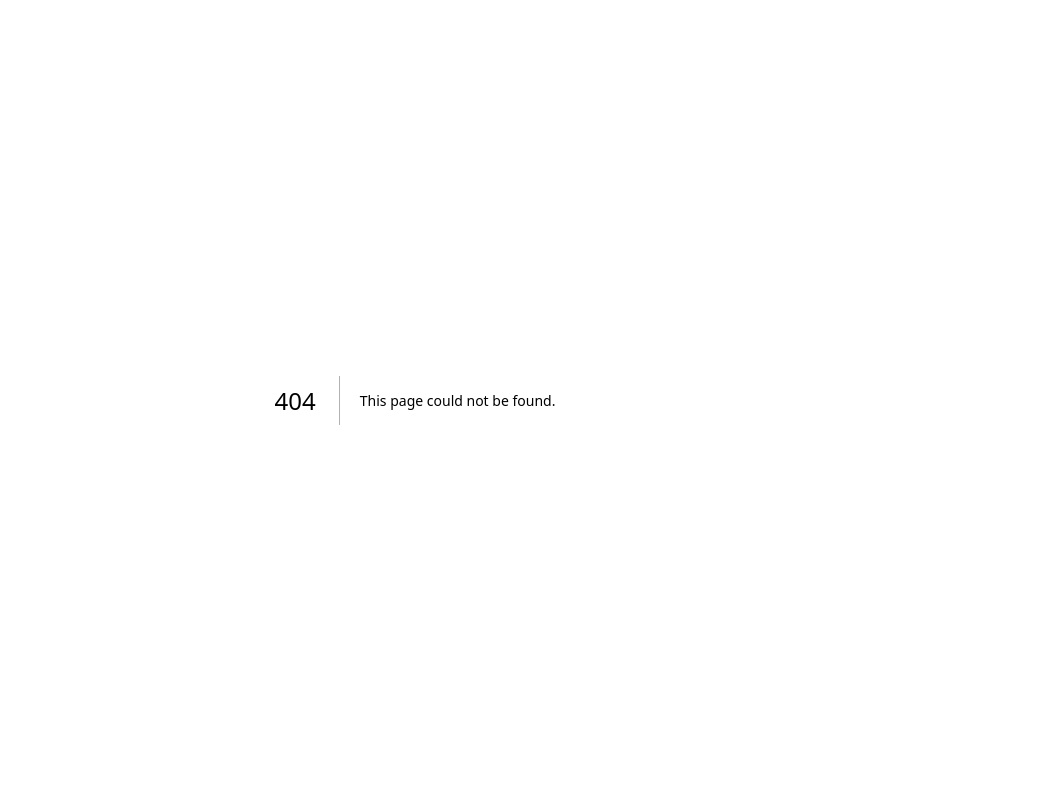
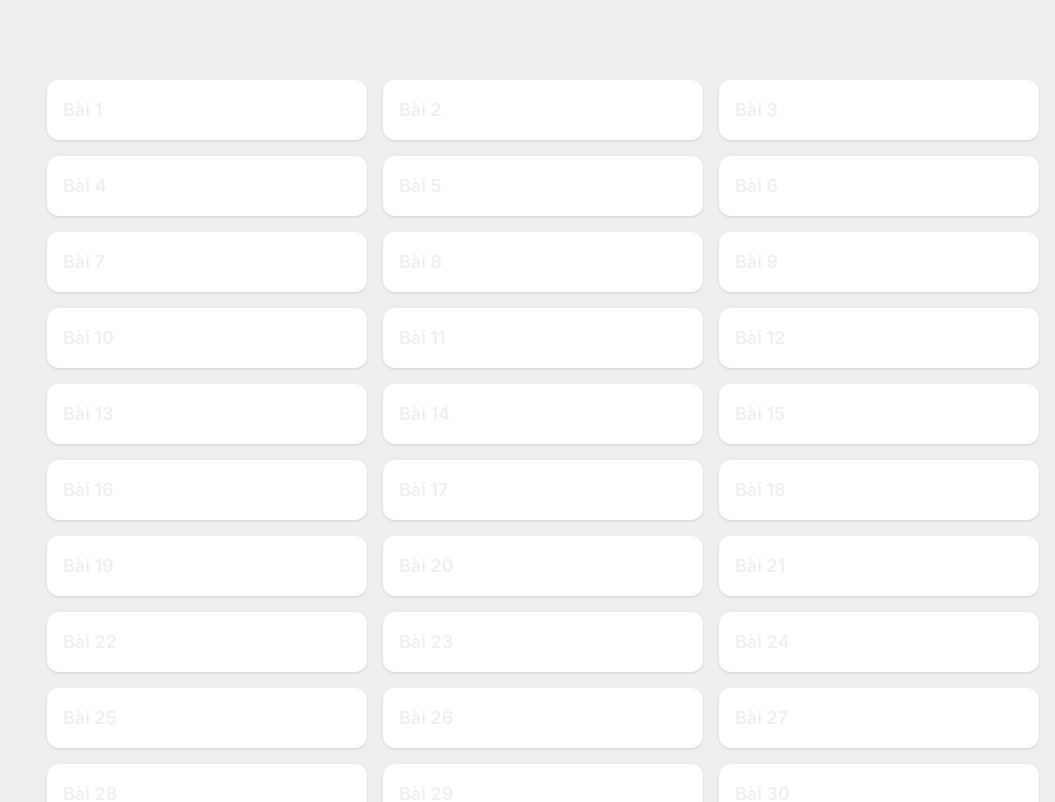
Before and after one commit to MinhLee102/Learn2Nihon, a Next.js app in the folder frontend/: page /vocabulary in a window 1280 px wide. Before the commit this address had no page. Shown: the top 802 px of the page, without its empty margins (225-1280 px from the left). Built offline with nearby package versions, Linux system fonts and the light colour scheme.

Commit message:
[SCRUM 29] Nối FE và API

```diff
--- a/frontend/src/app/home/page.tsx
+++ b/frontend/src/app/home/page.tsx
@@ -1,7 +1,4 @@
 import '../../styles/globals.css';
-// import Header from "../../components/Header";
-// import Navigation from "../../components/navigation";
-// import Link from "next/link";
 
 export default function Home() {
 
--- /dev/null
+++ b/frontend/src/app/vocabulary/[lesson]/page.tsx
@@ -0,0 +1,63 @@
+'use client';
+
+import { useParams } from 'next/navigation';
+import React, { useEffect, useState } from 'react';
+
+interface Vocabulary {
+  id: number;
+  word: string;
+  description: string | null;
+  meaning: string;
+  pronunciation: string;
+}
+
+export default function LessonPage() {
+  const { lesson } = useParams(); // lesson là số trang
+  const [vocabularies, setVocabularies] = useState<Vocabulary[]>([]);
+  const [loading, setLoading] = useState(true);
+
+  useEffect(() => {
+    if (!lesson) return;
+
+    const fetchVocabularies = async () => {
+      try {
+        setLoading(true);
+        const res = await fetch(`/api/page/${lesson}?limit=10`);
+        const data = await res.json();
+        setVocabularies(data);
+      } catch (err) {
+        console.error('Lỗi khi fetch vocabularies:', err);
+      } finally {
+        setLoading(false);
+      }
+    };
+
+    fetchVocabularies();
+  }, [lesson]);
+
+  return (
+    <div className="p-4 pt-20">
+      <h1 className="text-2xl font-bold mb-4">Bài học số {lesson}</h1>
+
+      {loading ? (
+        <p>Đang tải...</p>
+      ) : (
+        <ul className="space-y-4">
+          {vocabularies.map((vocab) => (
+            <li
+              key={vocab.id}
+              className="p-4 bg-white rounded-xl shadow hover:bg-blue-50 transition"
+            >
+              <h2 className="text-xl font-semibold">{vocab.word}</h2>
+              <p className="text-gray-700 italic">{vocab.pronunciation}</p>
+              <p className="text-gray-900">{vocab.meaning}</p>
+              {vocab.description && (
+                <p className="text-sm text-gray-500 mt-1">{vocab.description}</p>
+              )}
+            </li>
+          ))}
+        </ul>
+      )}
+    </div>
+  );
+}
--- /dev/null
+++ b/frontend/src/app/vocabulary/page.tsx
@@ -0,0 +1,34 @@
+'use client';
+
+import React from 'react';
+import { useLayout } from '@/context/LayoutContext';
+import Link from 'next/link';
+
+export default function Vocabulary() {
+  const { isSidebarExtended } = useLayout();
+
+  const lessons = Array.from({ length: 50 }, (_, i) => i + 1);
+
+  return (
+    <main
+      className={`flex-1 p-4 pt-20
+        transition-all duration-300 ease-in-out
+        ${isSidebarExtended ? 'md:ml-64' : 'md:ml-20'}
+        overflow-y-auto
+      `}
+      style={{ minHeight: 'calc(100vh - 4rem)' }}
+    >
+      <div className="grid grid-cols-1 sm:grid-cols-2 md:grid-cols-3 gap-4">
+        {lessons.map((lesson) => (
+          <Link
+            href={`/vocabulary/${lesson}`} //Bài số mấy
+            key={lesson}
+            className="block bg-white shadow rounded-xl p-4 hover:bg-blue-100 transition"
+          >
+            <h2 className="text-lg font-semibold">Bài {lesson}</h2>
+          </Link>
+        ))}
+      </div>
+    </main>
+  );
+}
--- a/frontend/src/components/navigation.tsx
+++ /dev/null
@@ -1,24 +0,0 @@
-const Navigation: React.FC = () => {
-  return (
-    <nav
-      style={{
-        width: '200px',
-        height: '100vh',
-        backgroundColor: '#34495e',
-        padding: '1rem',
-        position: 'fixed',
-        top: 0,
-        left: 0,
-        display: 'flex',
-        flexDirection: 'column',
-        alignItems: 'flex-start',
-      }}
-    >
-      <a href="#" style={{ color: 'white', margin: '0.5rem 0', textDecoration: 'none' }}>Trang chủ</a>
-      <a href="#" style={{ color: 'white', margin: '0.5rem 0', textDecoration: 'none' }}>Tra cứu</a>
-      <a href="#" style={{ color: 'white', margin: '0.5rem 0', textDecoration: 'none' }}>Từ vựng</a>
-    </nav>
-  );
-};
-
-export default Navigation;
```
